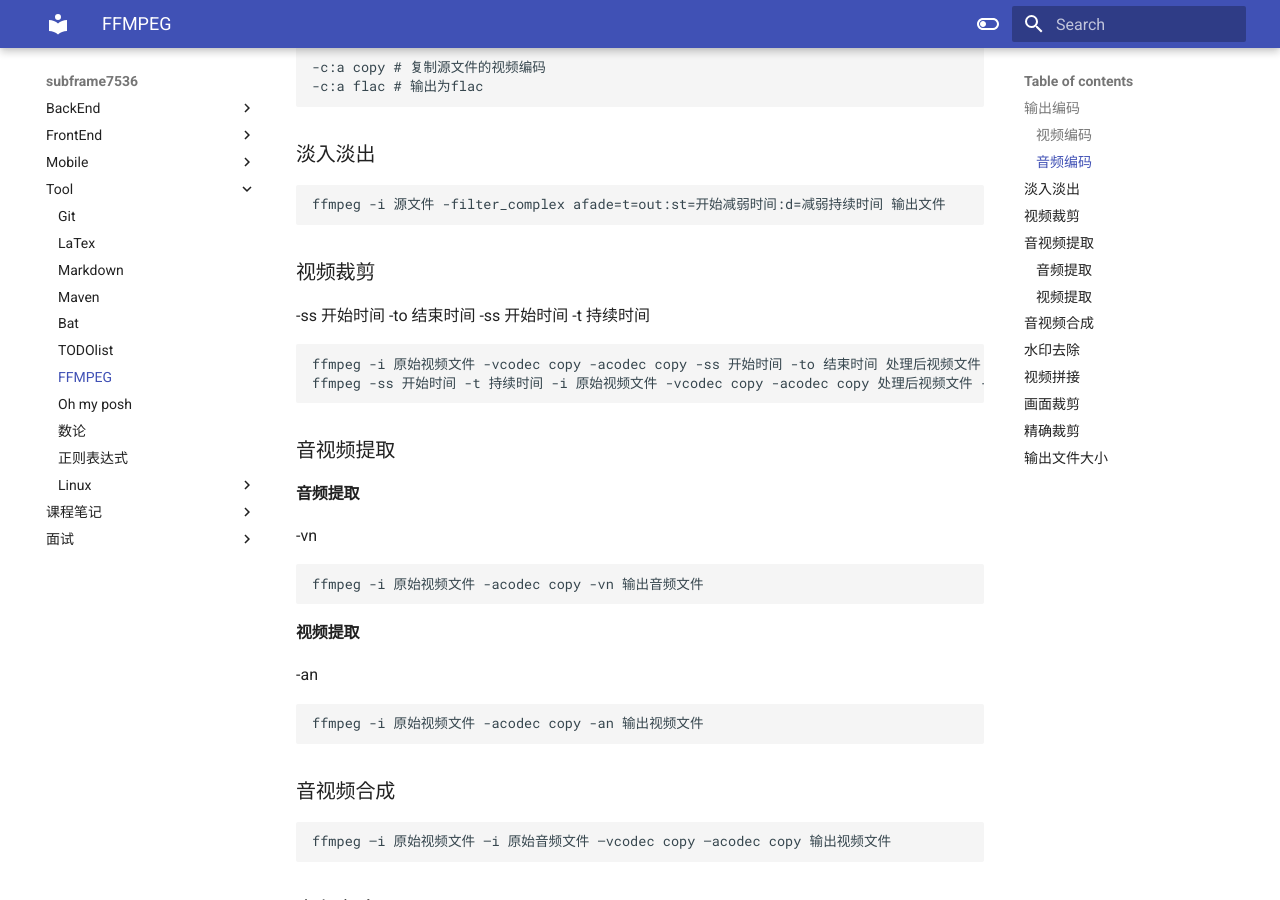
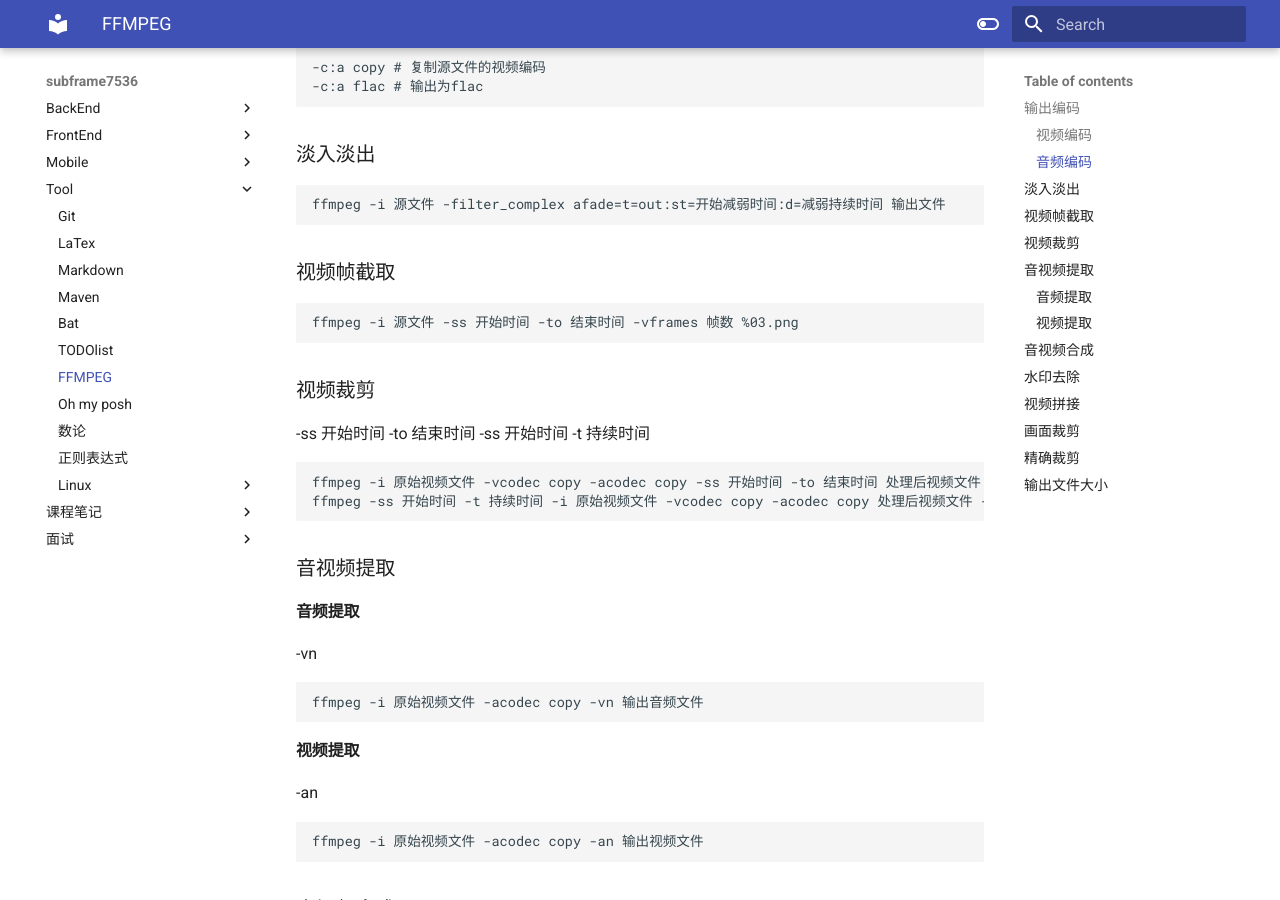
Before and after one commit to subframe7536/subframe7536.github.io, an MkDocs documentation site: the page built from docs/tool/ffmpeg.md, in a window 1280 px wide and 900 px high, scrolled down 394 px. Built offline with MkDocs 1.6.1 and Material for MkDocs 9.7.7, drawn with Linux system fonts in a browser that asks for light colours.

Commit message:
vault backup: 2022-01-28 01:14:34
Affected files:
.obsidian/snippets/things_markdown.css
.obsidian/workspace
docs/tool/ffmpeg.md

````diff
--- a/docs/tool/ffmpeg.md
+++ b/docs/tool/ffmpeg.md
@@ -15,6 +15,10 @@
 ### 淡入淡出
 ```shell
 ffmpeg -i 源文件 -filter_complex afade=t=out:st=开始减弱时间:d=减弱持续时间 输出文件
+```
+### 视频帧截取
+```shell
+ffmpeg -i 源文件 -ss 开始时间 -to 结束时间 -vframes 帧数 %03.png
 ```
 ### 视频裁剪
 -ss 开始时间 -to 结束时间
````
Also changed, not shown: 2 other files.
